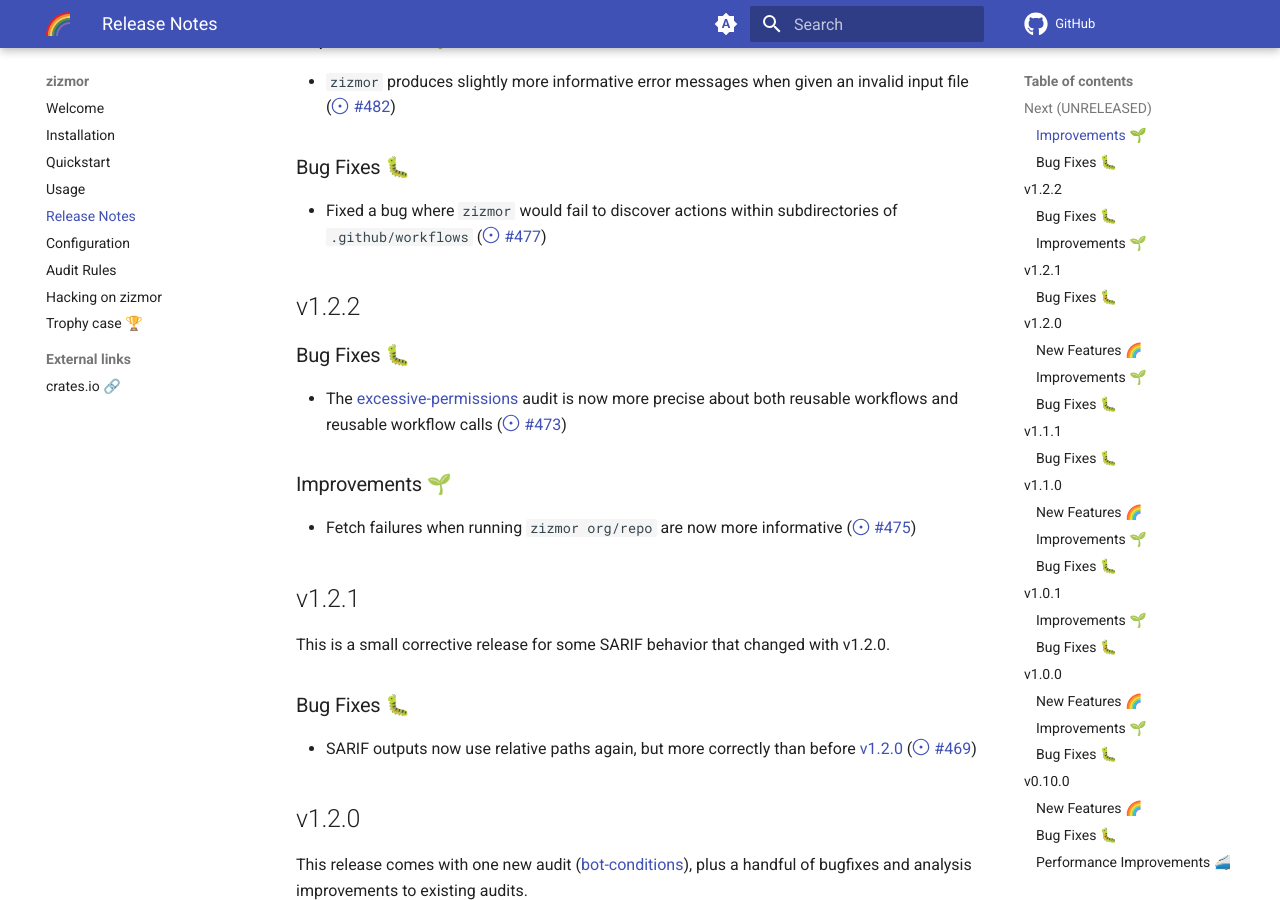
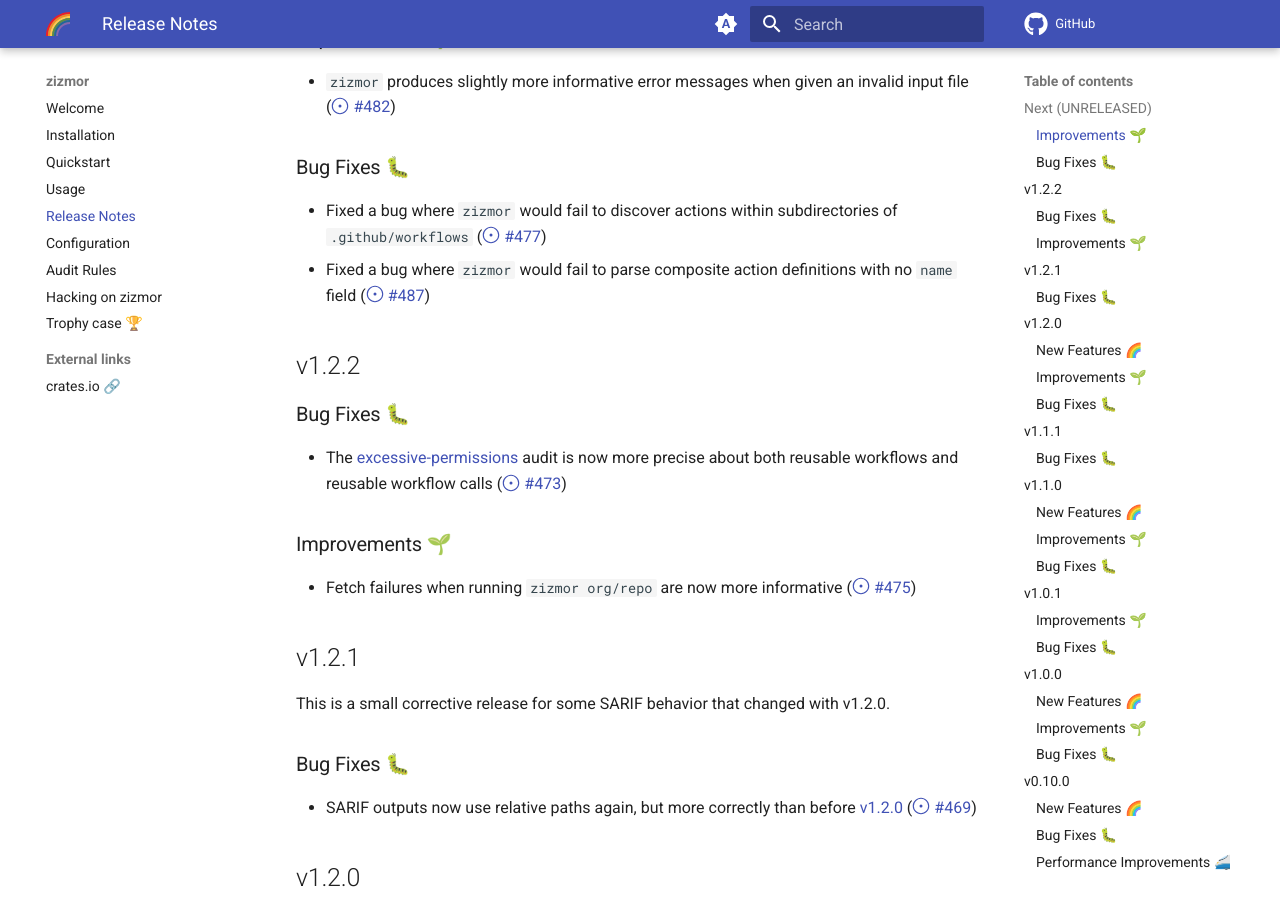
Before and after one commit to zizmorcore/zizmor, an MkDocs documentation site: the page built from docs/release-notes.md, in a window 1280 px wide and 900 px high, scrolled down 331 px. Built offline with MkDocs 1.6.1 and Material for MkDocs 9.7.7, drawn with Linux system fonts in a browser that asks for light colours; comment, search, counter and statistics services are not loaded.

Commit message:
deps: bump github-actions-models (#487)

```diff
--- a/Cargo.toml
+++ b/Cargo.toml
@@ -23,7 +23,7 @@
 ], default-features = false }
 etcetera = "0.8.0"
 flate2 = "1.0.35"
-github-actions-models = "0.22.0"
+github-actions-models = "0.23.0"
 http-cache-reqwest = "0.15.0"
 human-panic = "2.0.1"
 indexmap = "2.7.1"
--- a/docs/release-notes.md
+++ b/docs/release-notes.md
@@ -20,6 +20,8 @@
 
 * Fixed a bug where `zizmor` would fail to discover actions within
   subdirectories of `.github/workflows` (#477)
+* Fixed a bug where `zizmor` would fail to parse composite action definitions
+  with no `name` field (#487)
 
 ## v1.2.2
 
```
Also changed, not shown: 1 other file.
